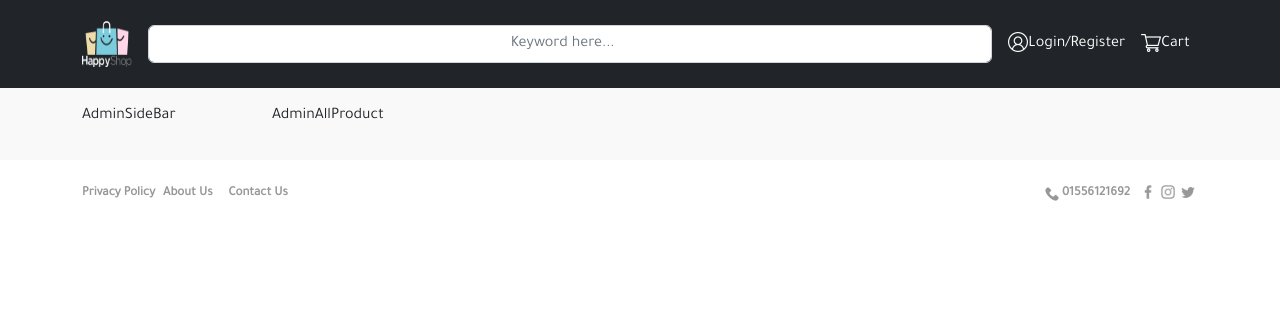
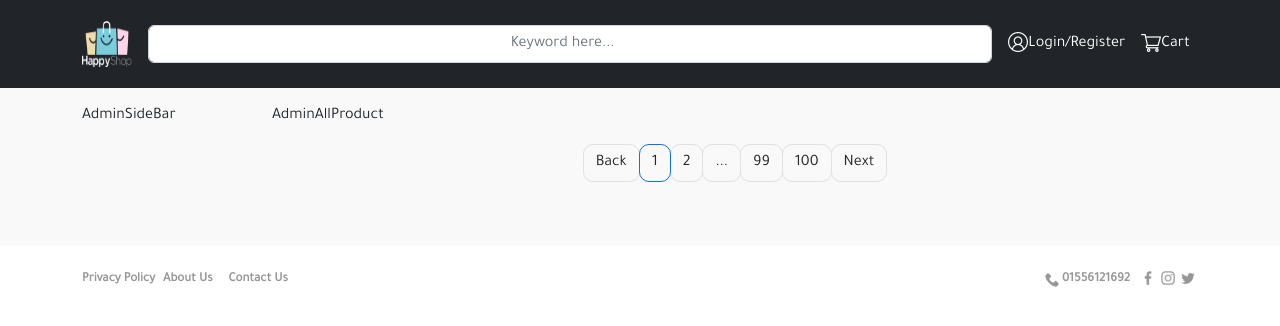
Before and after one commit to mobahaa2001/3rody, a React (Create React App) app: page /admin/allproducts in a window 1280 px wide. Shown: the top 326 px of the page. Built offline with nearby package versions, Linux system fonts and the light colour scheme.

Commit message:
Update AdminAllProductPage.js

```diff
--- a/src/Pages/Admin/AdminAllProductPage.js
+++ b/src/Pages/Admin/AdminAllProductPage.js
@@ -2,6 +2,7 @@ import React from 'react'
 import { Col, Container, Row } from 'react-bootstrap'
 import AdminAllProduct from '../../Components/Admin/AdminAllProduct'
 import AdminSideBar from '../../Components/Admin/AdminSideBar'
+import Pagination from '../../Components/UItily/Pagination'
 
 const AdminAllProductPage = () => {
   return (
@@ -10,8 +11,9 @@ const AdminAllProductPage = () => {
         <Col sm="3" xs="2" md="2">
           <AdminSideBar />
         </Col>
-              <Col sm="9" xs="10" md="10">
-                  <AdminAllProduct />
+        <Col sm="9" xs="10" md="10">
+          <AdminAllProduct />
+          <Pagination />
         </Col>
       </Row>
     </Container>
```
